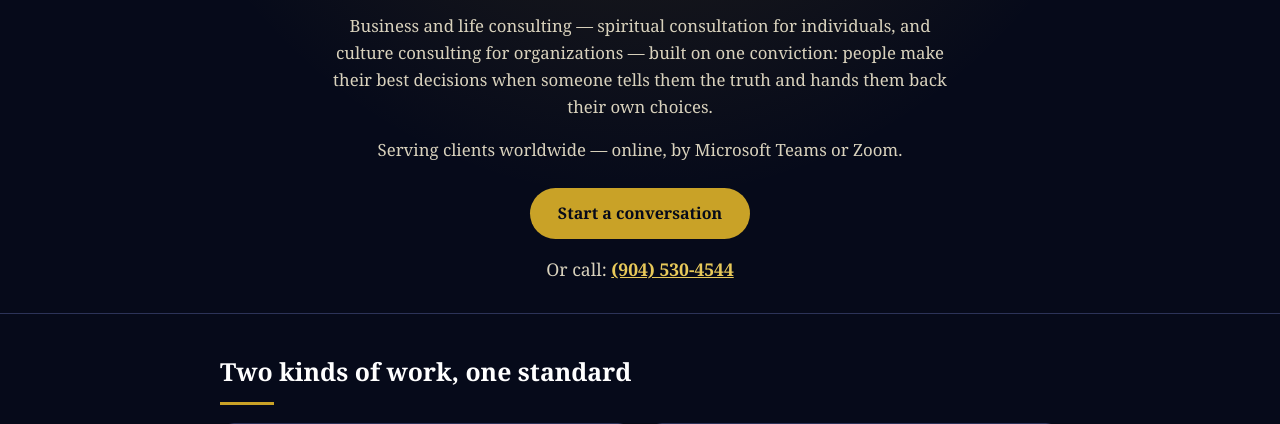
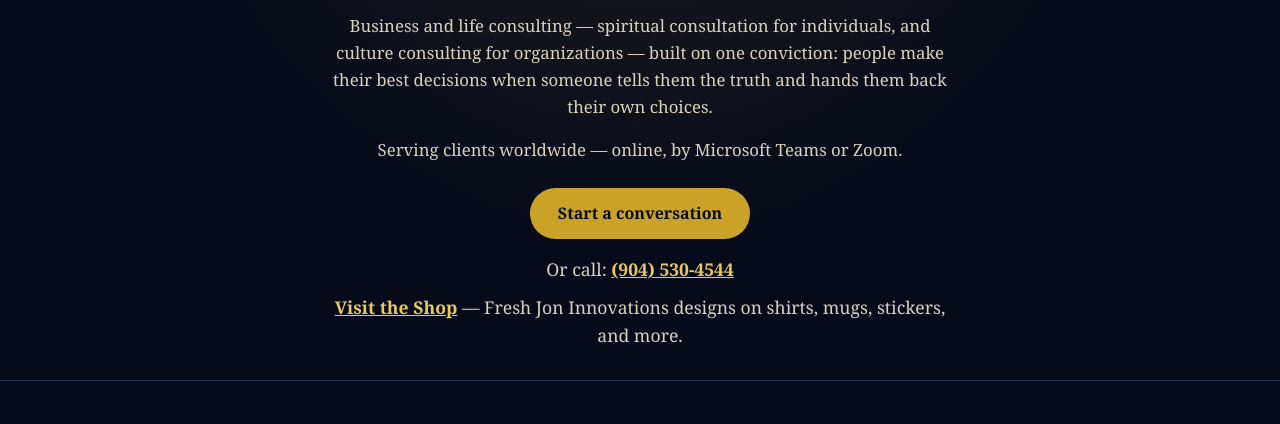
Before and after one commit to chiefjbellamy-jpg/Divine-knowledge-and-consulting, a plain HTML site: page index.html in a window 1280 px wide. Shown: the part 302-726 px from the top of the page. Drawn offline with Linux system fonts and the light colour scheme.

Commit message:
Add Shop link to the Redbubble store in the header

```diff
--- a/index.html
+++ b/index.html
@@ -97,6 +97,7 @@
     <p class="sub">Serving clients worldwide — online, by Microsoft Teams or Zoom.</p>
     <a class="cta" href="mailto:Jon@divineknowledgeconsulting.com?subject=PRIORITY%20—%20Consultation%20inquiry%20—%20Divine%20Knowledge%20%26%20Consulting">Start a conversation</a>
     <p class="sub" style="margin-top:16px;font-size:1.1rem">Or call: <a href="tel:+19045304544" style="font-weight:bold">(904) 530-4544</a></p>
+    <p class="sub" style="margin-top:10px;font-size:1.1rem"><a href="https://www.redbubble.com/people/freshjoninnov/shop" target="_blank" rel="noopener" style="font-weight:bold">Visit the Shop</a> — Fresh Jon Innovations designs on shirts, mugs, stickers, and more.</p>
   </div>
 </header>
 
```
